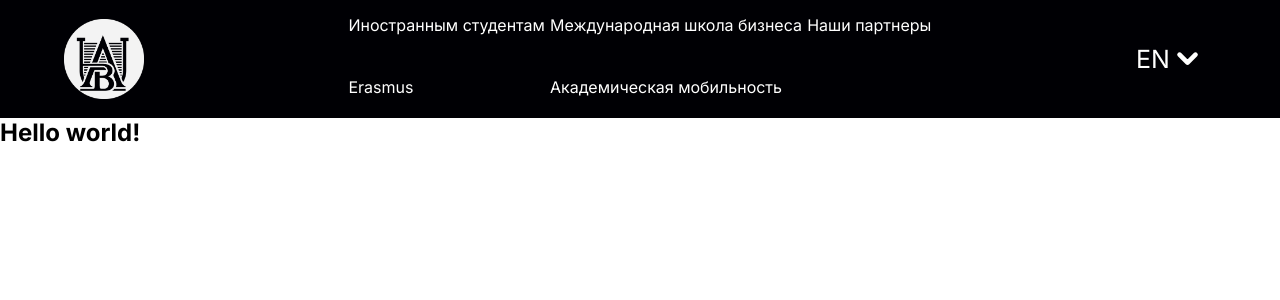
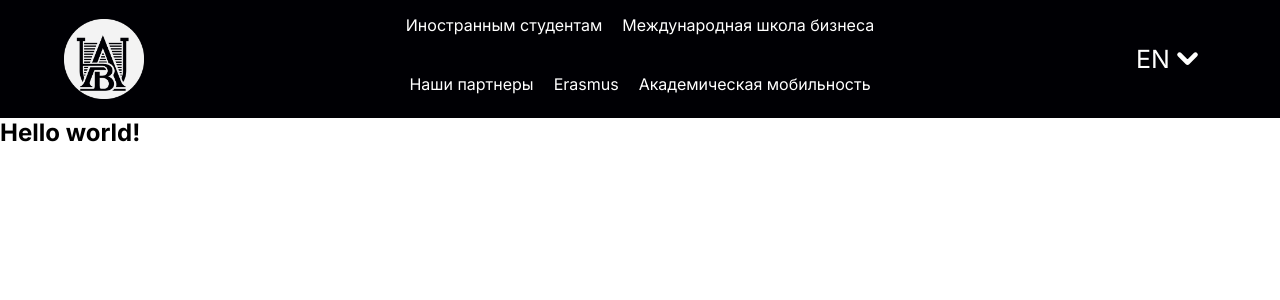
Before and after one commit to iufb/international-landing, a Next.js app: page /en in a window 1280 px wide. Shown: the top 300 px of the page. Built offline with nearby package versions, Linux system fonts and the light colour scheme.

Commit message:
fix: navbar links position

```diff
--- a/src/widgets/Navbar/ui.module.css
+++ b/src/widgets/Navbar/ui.module.css
@@ -15,11 +15,13 @@
 .nav {
   margin-top: 30px;
   justify-self: center;
+  max-width: 673px;
   width: 60%;
   height: 100%;
-  display: grid;
-  gap: 5px;
-  grid-template-columns: repeat(3, auto);
+  display: flex;
+
+  gap: 0 20px;
+  justify-content: center;
   flex-wrap: wrap;
 }
 .burger {
@@ -36,7 +38,7 @@
   }
 }
 
-@media screen and (max-width: 670px) {
+@media screen and (max-width: 778px) {
   .wrapper {
     grid-template-columns: 80px 1fr 80px;
   }
```
